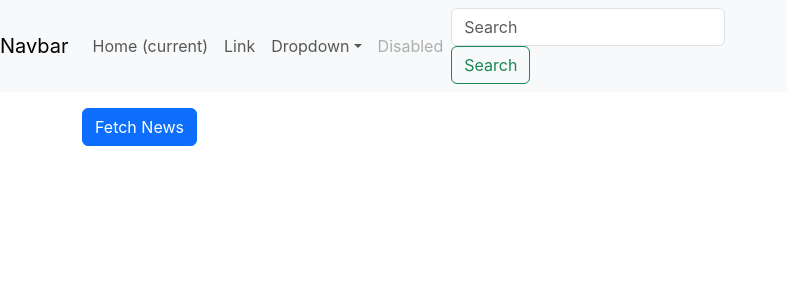
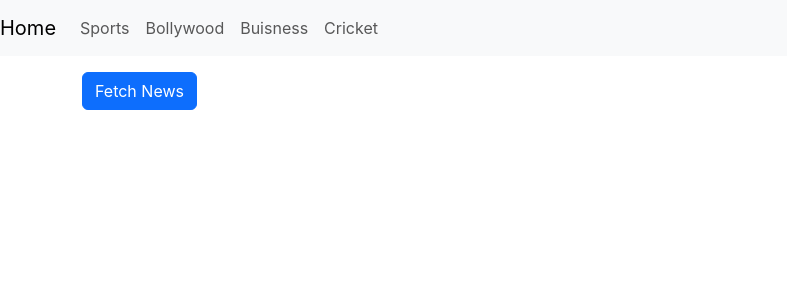
Before and after one commit to takeshwar13/news-portal, a React (Create React App) app: page / in a window 1280 px wide. Shown: the top 300 px of the page, without its empty margins (0-787 px from the left). Built offline with nearby package versions, Linux system fonts and the light colour scheme.

Commit message:
Modified the Navbar Component

```diff
--- a/src/Navbar/Navbar.js
+++ b/src/Navbar/Navbar.js
@@ -5,77 +5,42 @@ const Navbar = () => {
     <>
       <nav className="navbar navbar-expand-lg navbar-light bg-light">
         <a className="navbar-brand" href="#">
-          Navbar
+          Home
         </a>
         <button
           className="navbar-toggler"
           type="button"
           data-toggle="collapse"
-          data-target="#navbarSupportedContent"
-          aria-controls="navbarSupportedContent"
+          data-target="#navbarNav"
+          aria-controls="navbarNav"
           aria-expanded="false"
           aria-label="Toggle navigation"
         >
           <span className="navbar-toggler-icon"></span>
         </button>
-
-        <div className="collapse navbar-collapse" id="navbarSupportedContent">
-          <ul className="navbar-nav mr-auto">
+        <div className="collapse navbar-collapse" id="navbarNav">
+          <ul className="navbar-nav">
             <li className="nav-item active">
               <a className="nav-link" href="#">
-                Home <span className="sr-only">(current)</span>
+                Sports <span className="sr-only"></span>
               </a>
             </li>
             <li className="nav-item">
               <a className="nav-link" href="#">
-                Link
+                Bollywood
               </a>
             </li>
-            <li className="nav-item dropdown">
-              <a
-                className="nav-link dropdown-toggle"
-                href="#"
-                id="navbarDropdown"
-                role="button"
-                data-toggle="dropdown"
-                aria-haspopup="true"
-                aria-expanded="false"
-              >
-                Dropdown
+            <li className="nav-item">
+              <a className="nav-link" href="#">
+                Buisness
               </a>
-              <div className="dropdown-menu" aria-labelledby="navbarDropdown">
-                <a className="dropdown-item" href="#">
-                  Action
-                </a>
-                <a className="dropdown-item" href="#">
-                  Another action
-                </a>
-                <div className="dropdown-divider"></div>
-                <a className="dropdown-item" href="#">
-                  Something else here
-                </a>
-              </div>
             </li>
             <li className="nav-item">
-              <a className="nav-link disabled" href="#">
-                Disabled
+              <a className="nav-link" href="#">
+                Cricket
               </a>
             </li>
           </ul>
-          <form className="form-inline my-2 my-lg-0">
-            <input
-              className="form-control mr-sm-2"
-              type="search"
-              placeholder="Search"
-              aria-label="Search"
-            />
-            <button
-              className="btn btn-outline-success my-2 my-sm-0"
-              type="submit"
-            >
-              Search
-            </button>
-          </form>
         </div>
       </nav>
     </>
```
